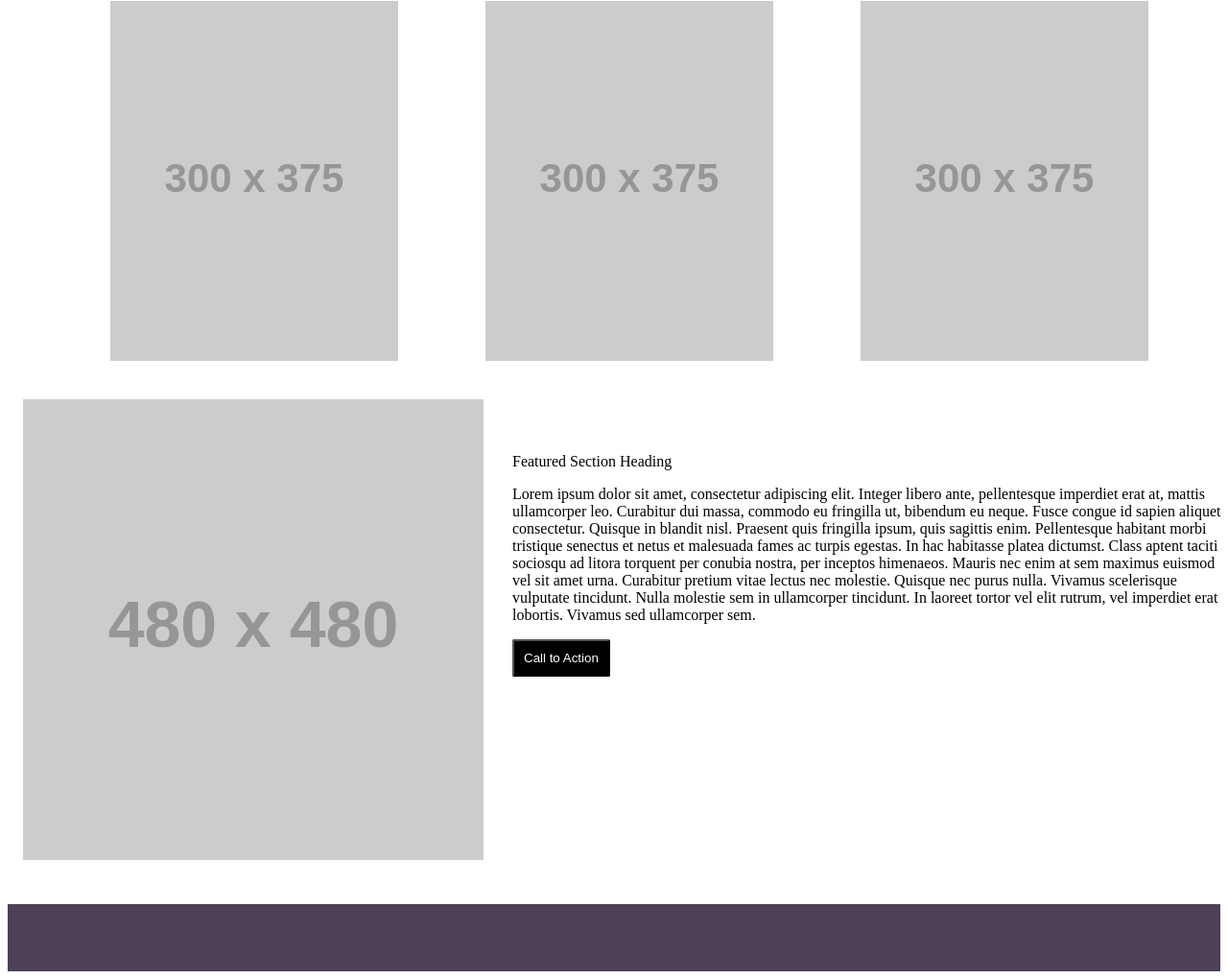
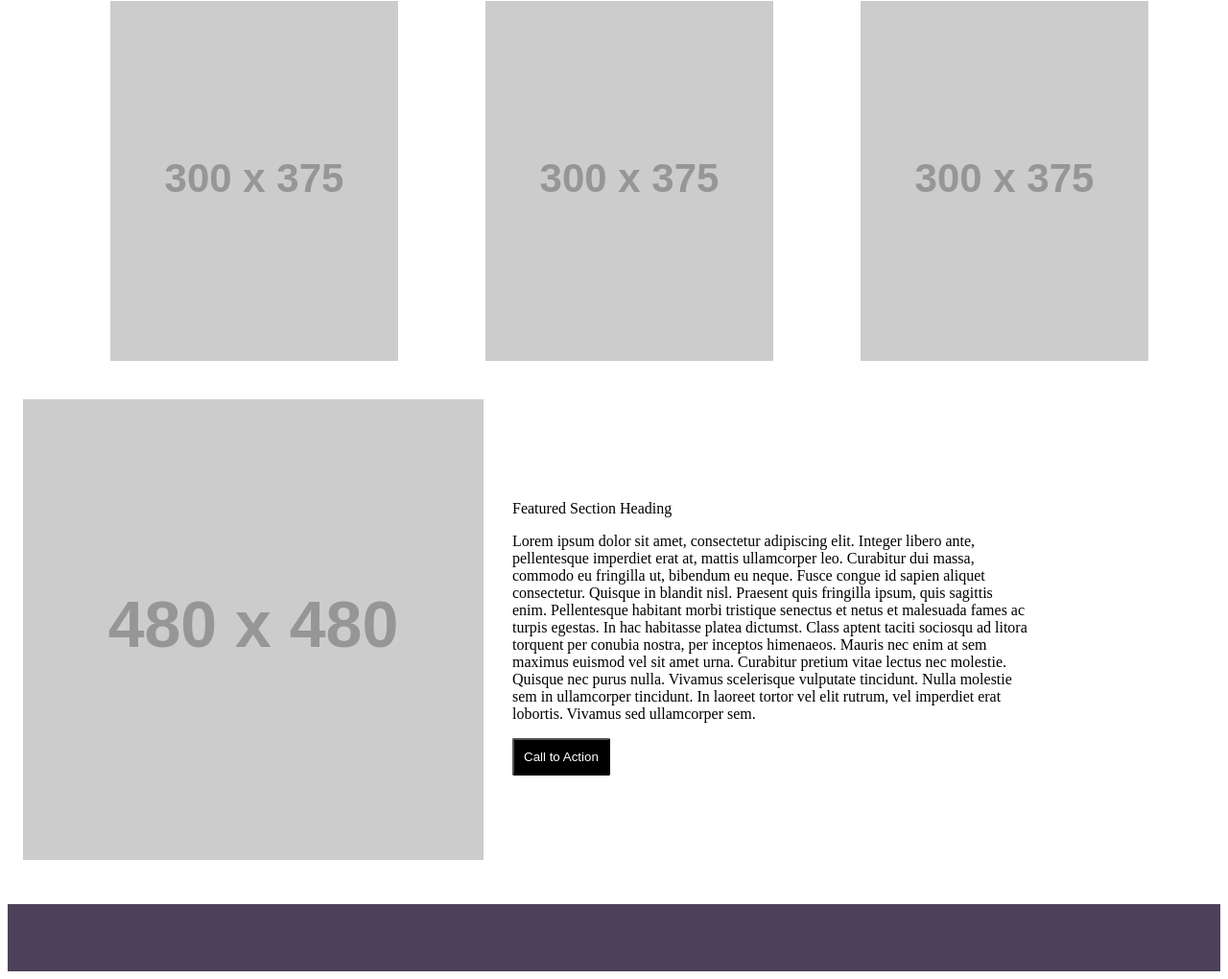
Before and after one commit to asteele1493/wireframe-exercise, a plain HTML site: page index.html in a window 1280 px wide. Shown: the part 595-1615 px from the top of the page at 96% size. Drawn offline with Linux system fonts and the light colour scheme; placeholder pictures from the web are drawn by us.

Commit message:
added code to css

```diff
--- a/css/style.css
+++ b/css/style.css
@@ -52,17 +52,6 @@
     width: 100%;
   }
 
-  /* .section-banner {
-    display: flex;
-    flex-direction: row;
-    justify-content: space-around;
-    margin: auto;
-    width: 480 px;
-    height: 50%;
-    padding: 30px;
-    overflow: auto;
-  } */
-
   button{
     color: white;
     background-color: black;
@@ -70,35 +59,20 @@
     border-radius: 2px;
   }
 
-/* #section-banner{
-  display: flex;
-  flex-direction: row;
-  justify-content: space-around;
-  margin: auto;
-  width: 480 px;
-  height: 50%;
-  padding: 30px;
-  overflow: auto;
-} */
 #section-banner {
   display: flex;
   flex-direction: row;
   align-items: center;
-}
-#section-banner{
-  display: flex;
-  justify-content: space-evenly;
   margin-top: 30px;
   margin-bottom: 30px;
+  margin-left: 215 px;
+  margin-right: 215px;
+}
 
-
-}
 #section-banner #textbox {
   height:400px
-  display: flex;
-  overflow: scroll;
-  height: 400px;
-  margin-left: 30px;
+  overflow : auto;
+  margin-left : 30px;
 }
 
 #Nav-Item-1{
```
